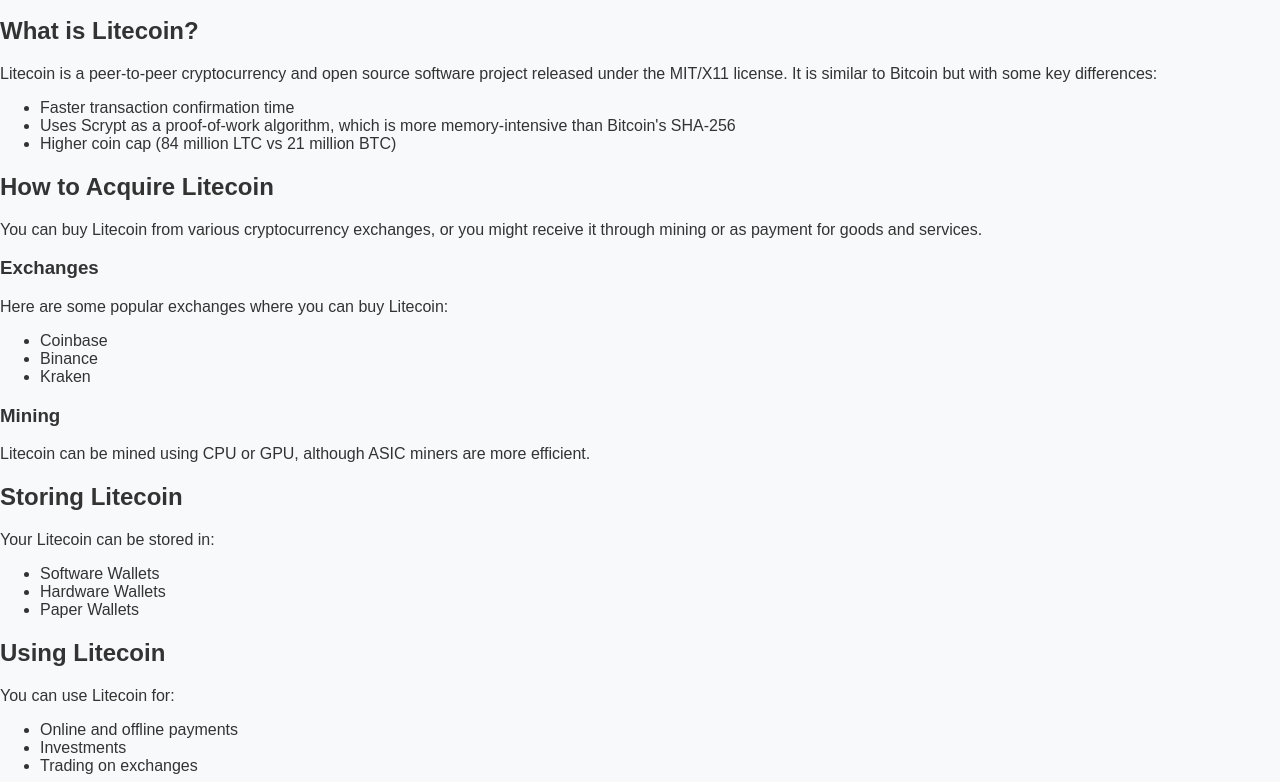
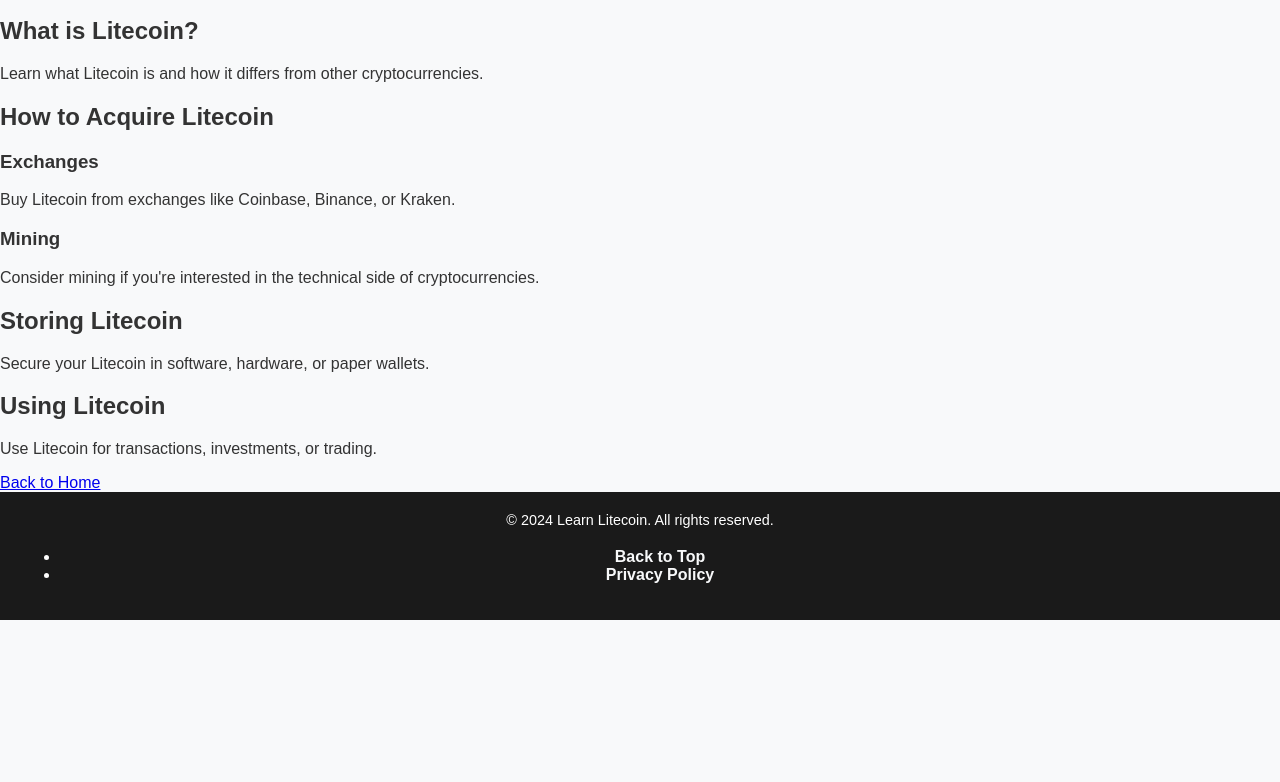
Before and after one commit to LearnLitecoin/litecoin-site, a plain HTML site: page getting-started.html in a window 1280 px wide. Shown: the part 358-1140 px from the top of the page. After the commit the page ends 978 px from the top, so only its background shows below. Drawn offline with Linux system fonts and the light colour scheme; a script that the page names is missing.

Commit message:
Update getting-started.html

```diff
--- a/getting-started.html
+++ b/getting-started.html
@@ -33,45 +33,23 @@
             <h1>Getting Started with Litecoin</h1>
             <section>
                 <h2>What is Litecoin?</h2>
-                <p>Litecoin is a peer-to-peer cryptocurrency and open source software project released under the MIT/X11 license. It is similar to Bitcoin but with some key differences:</p>
-                <ul>
-                    <li>Faster transaction confirmation time</li>
-                    <li>Uses Scrypt as a proof-of-work algorithm, which is more memory-intensive than Bitcoin's SHA-256</li>
-                    <li>Higher coin cap (84 million LTC vs 21 million BTC)</li>
-                </ul>
+                <p>Learn what Litecoin is and how it differs from other cryptocurrencies.</p>
             </section>
             <section>
                 <h2>How to Acquire Litecoin</h2>
-                <p>You can buy Litecoin from various cryptocurrency exchanges, or you might receive it through mining or as payment for goods and services.</p>
                 <h3>Exchanges</h3>
-                <p>Here are some popular exchanges where you can buy Litecoin:</p>
-                <ul>
-                    <li>Coinbase</li>
-                    <li>Binance</li>
-                    <li>Kraken</li>
-                </ul>
+                <p>Buy Litecoin from exchanges like Coinbase, Binance, or Kraken.</p>
                 <h3>Mining</h3>
-                <p>Litecoin can be mined using CPU or GPU, although ASIC miners are more efficient.</p>
+                <p>Consider mining if you're interested in the technical side of cryptocurrencies.</p>
             </section>
             <section>
                 <h2>Storing Litecoin</h2>
-                <p>Your Litecoin can be stored in:</p>
-                <ul>
-                    <li>Software Wallets</li>
-                    <li>Hardware Wallets</li>
-                    <li>Paper Wallets</li>
-                </ul>
+                <p>Secure your Litecoin in software, hardware, or paper wallets.</p>
             </section>
             <section>
                 <h2>Using Litecoin</h2>
-                <p>You can use Litecoin for:</p>
-                <ul>
-                    <li>Online and offline payments</li>
-                    <li>Investments</li>
-                    <li>Trading on exchanges</li>
-                </ul>
+                <p>Use Litecoin for transactions, investments, or trading.</p>
             </section>
-
             <a href="index.html" class="back-link">Back to Home</a>
         </article>
     </main>
```
